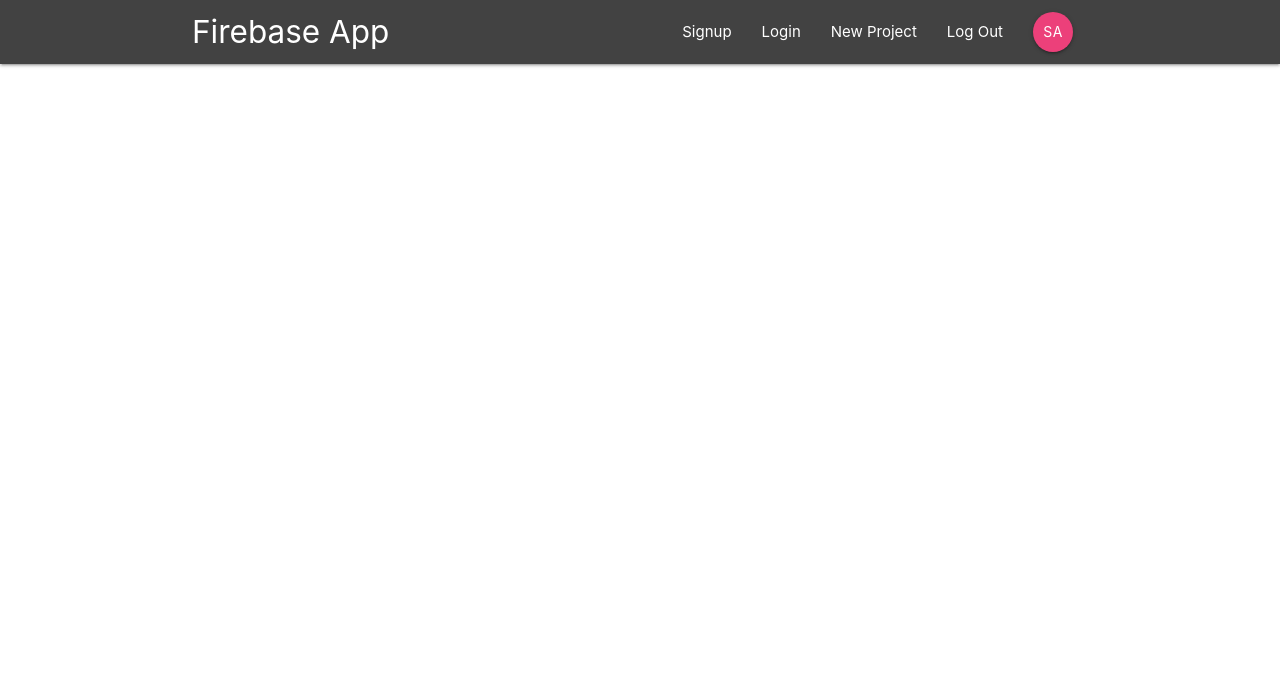
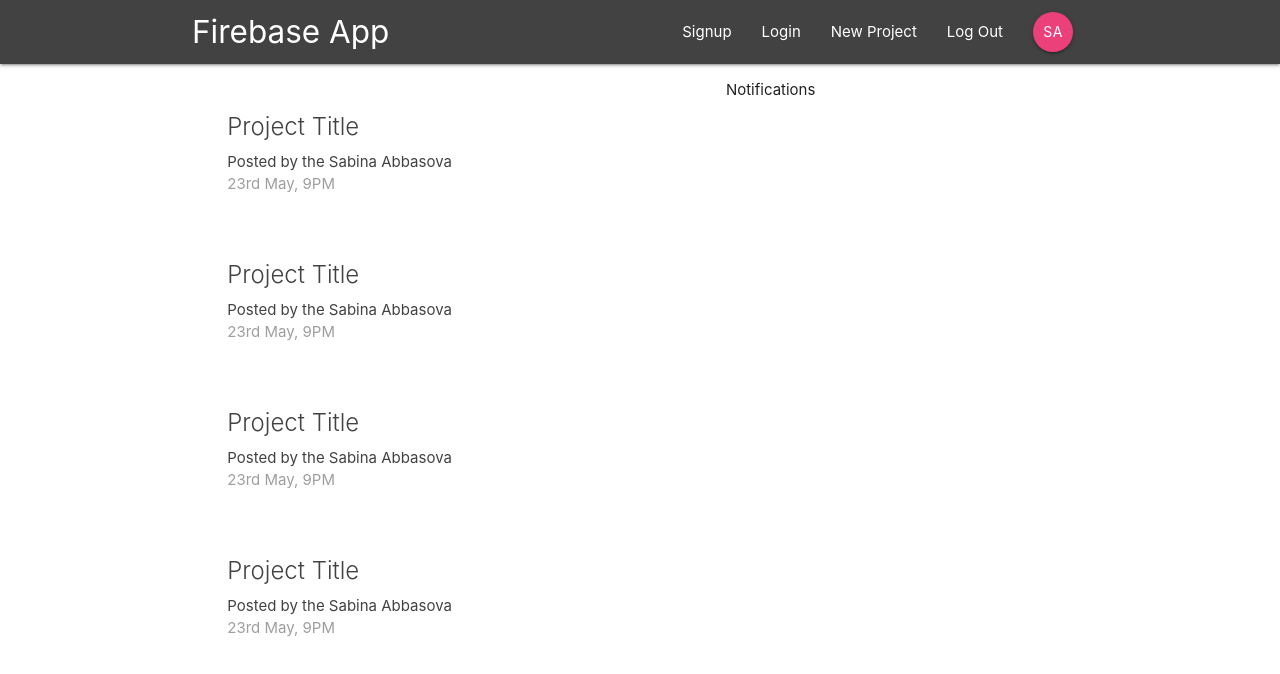
Before and after one commit to sabina929/React-Firebase-app, a React (Create React App) app: page / in a window 1280 px wide. Shown: the top 674 px of the page. Built offline with nearby package versions, Linux system fonts and the light colour scheme.

Commit message:
added dashboard and projects components

```diff
--- a/src/App.js
+++ b/src/App.js
@@ -1,12 +1,18 @@
 import React from 'react';
-import {BrowserRouter} from 'react-router-dom';
+import {BrowserRouter, Switch, Route} from 'react-router-dom';
 import Navbar from './components/layout/Navbar'
+import Dashboard from './components/dashboard/Dashboard'
+import ProjectDetails from './components/projects/ProjectDetails'
 
 function App() {
   return (
     <BrowserRouter>
       <div className="App">
           <Navbar/>
+          <Switch>
+            <Route exact path="/" component={Dashboard}/>
+            <Route path="/project/:id" component={ProjectDetails}/>
+          </Switch>
       </div>
     </BrowserRouter>
   );
--- a/src/components/dashboard/Dashboard.js
+++ b/src/components/dashboard/Dashboard.js
@@ -0,0 +1,21 @@
+import React, { Component } from 'react'
+import Notifications from './Notifications'
+import ProjectList from '../projects/ProjectList'
+
+class Dashboard extends Component {
+    render() {
+        return (
+            <div className="dashboard container">
+                <div className="row">
+                    <div className="col s12 m6">
+                        <ProjectList/>
+                    </div>
+                    <div className="col s12 m5 offset-m1">
+                        <Notifications/>
+                    </div>
+                </div>
+            </div>
+        )
+    }
+}
+export default Dashboard
--- a/src/components/dashboard/Notifications.js
+++ b/src/components/dashboard/Notifications.js
@@ -0,0 +1,11 @@
+import React from 'react'
+
+const Notifications = () => {
+    return (
+        <div>
+            <p>Notifications</p>
+        </div>
+    )
+}
+
+export default Notifications
--- a/src/components/projects/ProjectDetails.js
+++ b/src/components/projects/ProjectDetails.js
@@ -0,0 +1,22 @@
+import React from 'react'
+
+const ProjectDetails = (props) => {
+    // console.log(props)
+    const id = props.match.params.id
+    return (
+        <div className="container section project-details">
+            <div className="card z-depth-0">
+                <div className="card-content">
+                    <span className="card-title">Project Title - {id}</span>
+                    <p>Lorem ipsum dolor sit amet consectetur adipiscing elit.</p>
+                </div>
+                <div className="card-action grey lighten-4 grey-text">
+                    <div>Posted by Sabina Abbasova</div>
+                    <div>23rd May, 9PM</div>
+                </div>
+            </div>
+        </div>
+    )
+}
+
+export default ProjectDetails
--- a/src/components/projects/ProjectList.js
+++ b/src/components/projects/ProjectList.js
@@ -0,0 +1,17 @@
+import React from 'react'
+import ProjectSummary from './ProjectSummary'
+
+const ProjectList = () => {
+    return (
+        <div className="project-list section">
+
+           <ProjectSummary/>
+           <ProjectSummary/>
+           <ProjectSummary/>
+           <ProjectSummary/>
+
+        </div>
+    )
+}
+
+export default ProjectList
--- a/src/components/projects/ProjectSummary.js
+++ b/src/components/projects/ProjectSummary.js
@@ -0,0 +1,15 @@
+import React from 'react'
+
+const ProjectSummary = () => {
+    return (
+        <div className="card z-depth-0 project-summary">
+            <div className="card-content grey-text text-darken-3">
+                <span className="card-title">Project Title</span>
+                <p>Posted by the Sabina Abbasova</p>
+                <p className="grey-text">23rd May, 9PM</p>
+            </div>
+        </div>
+    )
+}
+
+export default ProjectSummary
```
